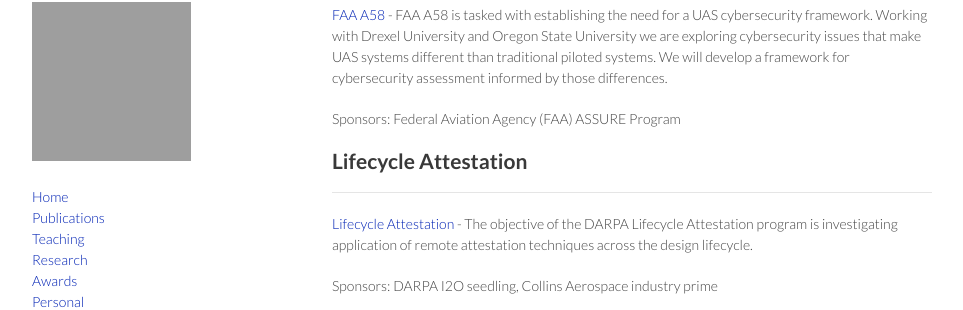
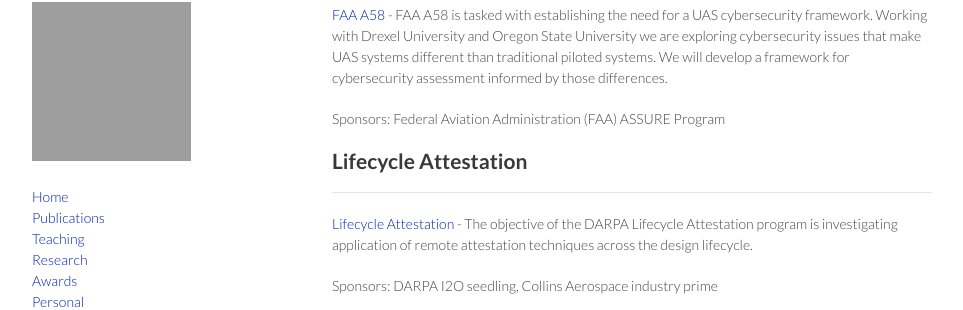
Before and after one commit to palexand/palexand.github.io, a Jekyll site: the page built from research.md, in a window 1280 px wide and 900 px high, scrolled down 395 px. Shown: the part 150-460 px from the top of the window, without its empty margins (158-1121 px from the left). Built offline with Jekyll 4.4.1, drawn with Linux system fonts in a browser that asks for light colours.

Commit message:
fixing sponsor name

```diff
--- a/_data/projects.yml
+++ b/_data/projects.yml
@@ -17,7 +17,7 @@
   github: ku-sldg
   repo:
   description: "FAA A58 is tasked with establishing the need for a UAS cybersecurity framework.  Working with Drexel University and Oregon State University we are exploring cybersecurity issues that make UAS systems different than traditional piloted systems.  We will develop a framework for cybersecurity assessment informed by those differences."
-  sponsor: Federal Aviation Agency (FAA) ASSURE Program
+  sponsor: Federal Aviation Administration (FAA) ASSURE Program
 
 - name: Lifecycle Attestation
   ghpages:
```
